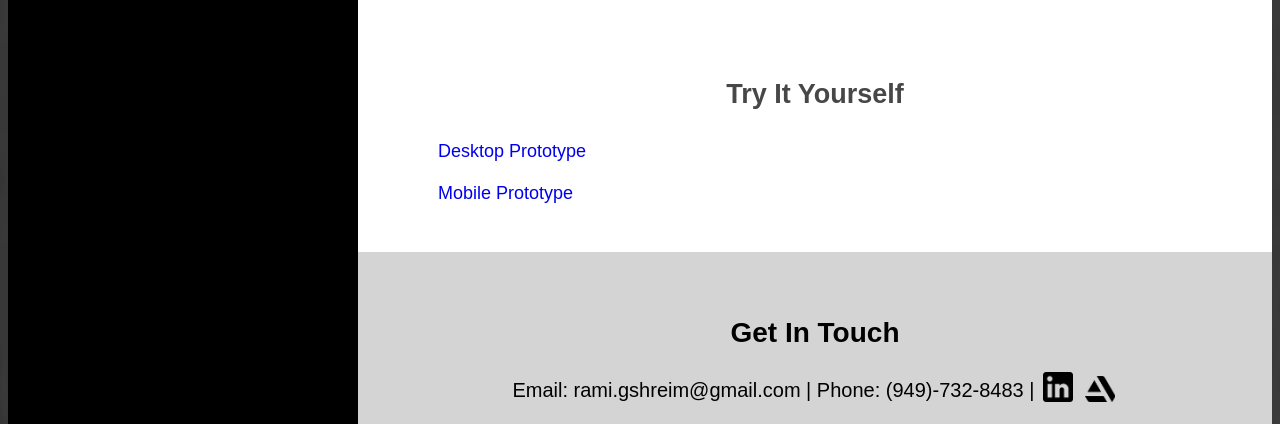
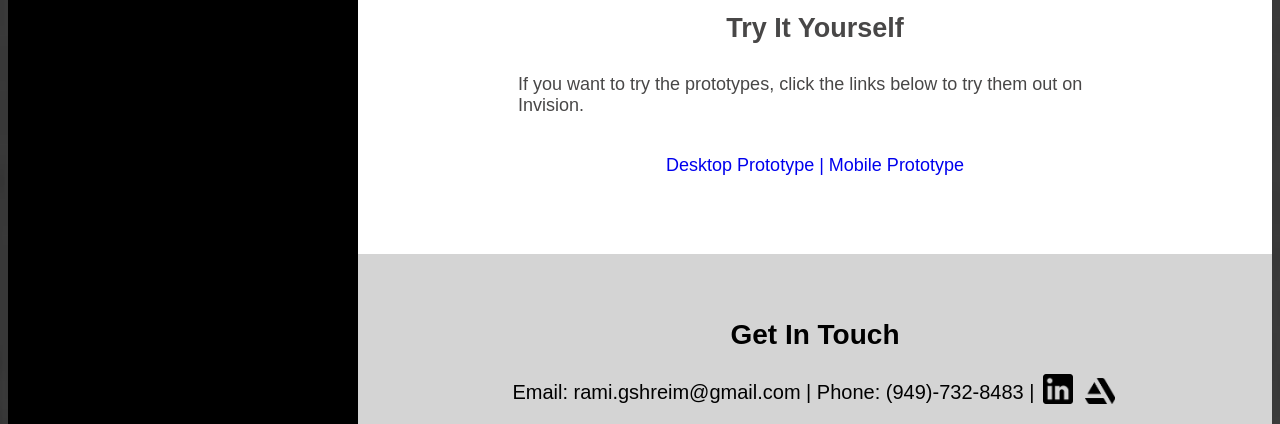
Before and after one commit to RamieShreim/case_studies, a plain HTML site: page index.html in a window 1280 px wide. Shown: the part 7933-8357 px from the top of the page. Drawn offline with Linux system fonts and the light colour scheme; a web font is replaced by a local one.

Commit message:
submitable state

```diff
--- a/css.css
+++ b/css.css
@@ -123,6 +123,9 @@ a {text-decoration:none;}
 
 }
 
+#centerMe {
+	text-align: center;
+}
 /* Content Links on page*/
 
 
--- a/index.html
+++ b/index.html
@@ -194,20 +194,29 @@
 				</section>
 
 				<!---Mobile Homepage-->
-				<img class="study_img_container" id="study_img" src="images/mobile_hifi.png">
+				<img class="study_img_container" id="study_img" src="images/mobile.png">
 
 				<!--Try it yourself-->
 				<section class="bio_text">
 					<a name="try_it">
 
+
 						<h2>Try It Yourself</h2>
-						<p> <a href="https://projects.invisionapp.com/share/SHU4EZ2WA4D#/screens" target="blank"> Desktop Prototype
-							</a> <br> <br>
+
+						<section class="bio_text">
+
+								<p>If you want to try the prototypes, click the links below to try them out on Invision. <br> <br></p>
+
+
+						<p  id="centerMe"> <a href="https://projects.invisionapp.com/share/SHU4EZ2WA4D#/screens" target="blank"> Desktop Prototype |
+							</a>
 							<a
 								href="https://projects.invisionapp.com/share/3GU4I5IH8D7#/screens/386041006_Android_Mobile_Version" target="blank">
 								Mobile Prototype </a>
 						</p>
 					</a>
+				</section>
+
 				</section>
 
 
```
Also changed, not shown: images/mobile.png.
